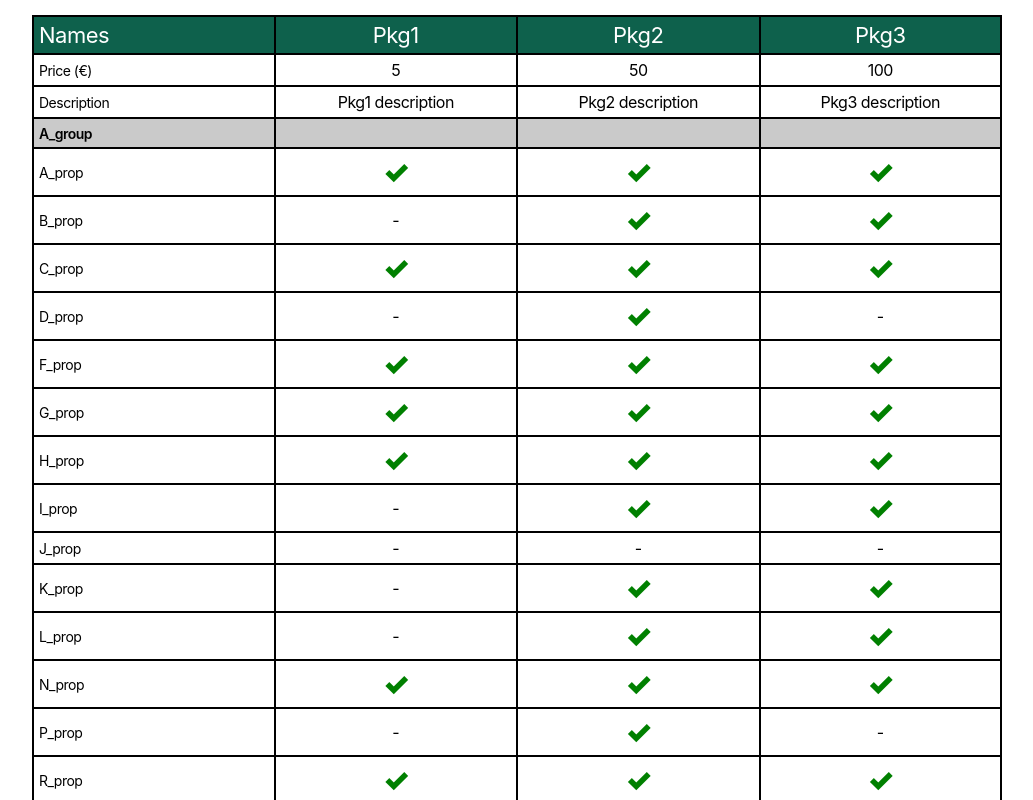
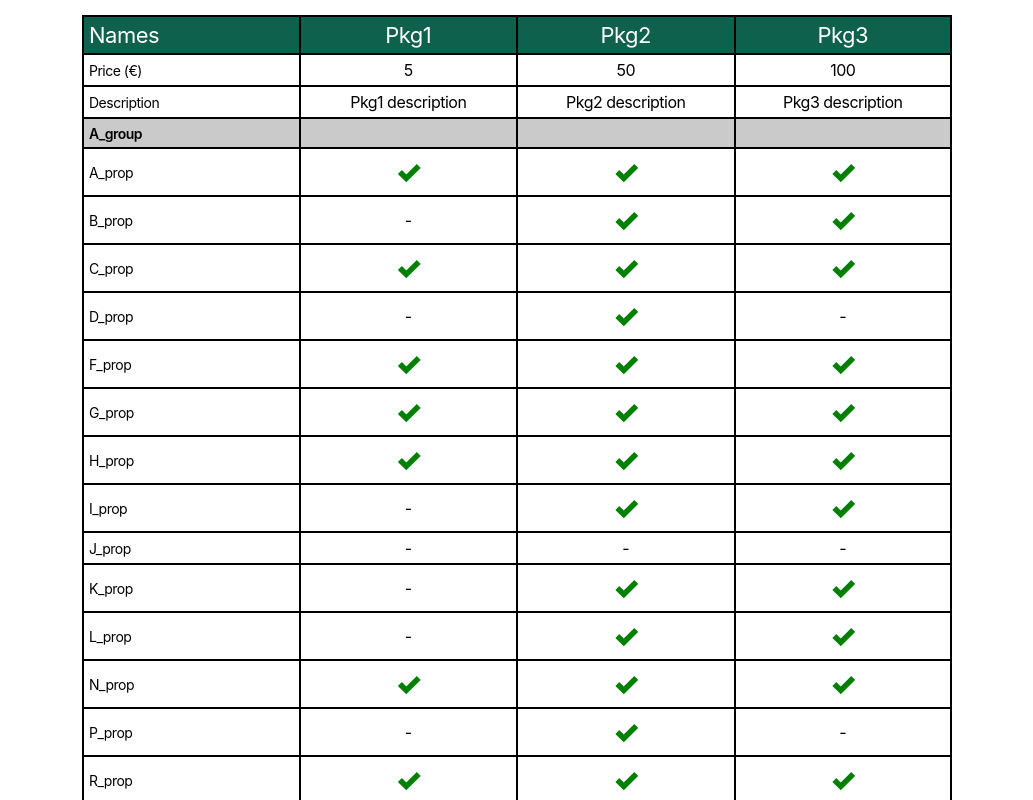
Before and after one commit to SafonovDmitriy/Test_task_to_get_and_sort_a_table_from_a_CSV_file, a React (Create React App) app: page / in a window 1280 px wide. Shown: the top 800 px of the page, without its empty margins (123-1156 px from the left). Built offline with nearby package versions, Linux system fonts and the light colour scheme.

Commit message:
[fix] pricing Table style

```diff
--- a/src/components/PricingTable/PricingTableStyle.css
+++ b/src/components/PricingTable/PricingTableStyle.css
@@ -75,7 +75,8 @@
 }
 @media screen and (min-width: 700px) {
   .app_table {
-    min-width: 900px;
+    max-width: 700px;
+    min-width: 600px;
   }
   .app_table td {
     font-size: 12px;
@@ -89,9 +90,10 @@
     font-size: 14px;
   }
 }
-@media screen and (min-width: 1100px) {
+@media screen and (min-width: 900px) {
   .app_table {
-    min-width: 1000px;
+    max-width: 800px;
+    min-width: 900px;
   }
   .app_table td {
     font-size: 16px;
```
